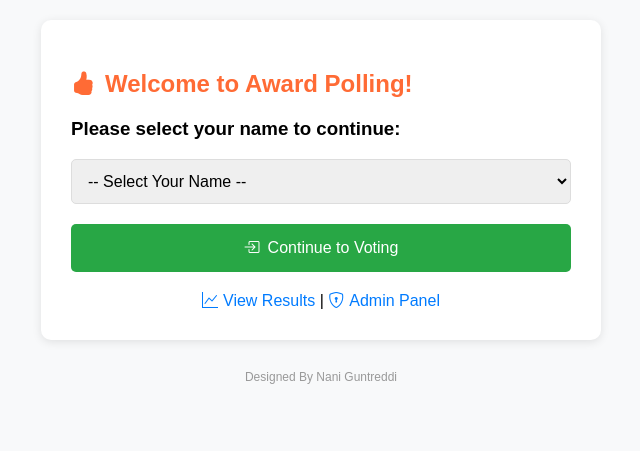
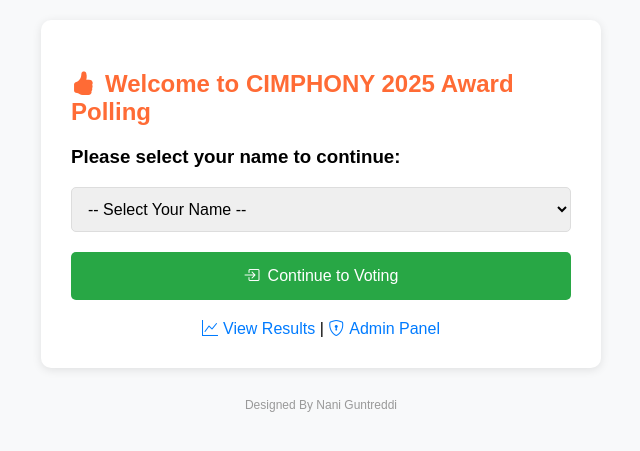
Before and after one commit to naninaveen9/cim, a Flask app: page /user_login in a window 1280 px wide. Shown: the top 451 px of the page, without its empty margins (319-959 px from the left). Run offline with Flask 3, Linux system fonts and the light colour scheme; data comes from the database, SQL or seed files in the repository.

Commit message:
updated to 3times_final_1

```diff
--- a/app.py
+++ b/app.py
@@ -193,7 +193,7 @@ def user_login():
         </head>
         <body style='font-family:Arial,sans-serif;margin:20px;background:#f8f9fa;'>
             <div style='background:white;padding:30px;border-radius:10px;box-shadow:0 2px 10px rgba(0,0,0,0.1);max-width:500px;margin:0 auto;'>
-                <h2 style='color:#ff6b35;'><i class="bi bi-hand-thumbs-up-fill" style="margin-right:10px;"></i>Welcome to Award Polling!</h2>
+                <h2 style='color:#ff6b35;'><i class="bi bi-hand-thumbs-up-fill" style="margin-right:10px;"></i>Welcome to CIMPHONY 2025 Award Polling</h2>
                 <h3>Please select your name to continue:</h3>
 
                 {% with messages = get_flashed_messages(with_categories=true) %}
--- a/templates/no_poll.html
+++ b/templates/no_poll.html
@@ -1,7 +1,7 @@
 <!DOCTYPE html>
 <html>
 <head>
-    <title>Award Polls</title>
+    <title>CIMPHONY 2025 Award Polls</title>
 </head>
 <body>
     <h3>No active poll.</h3>
```
